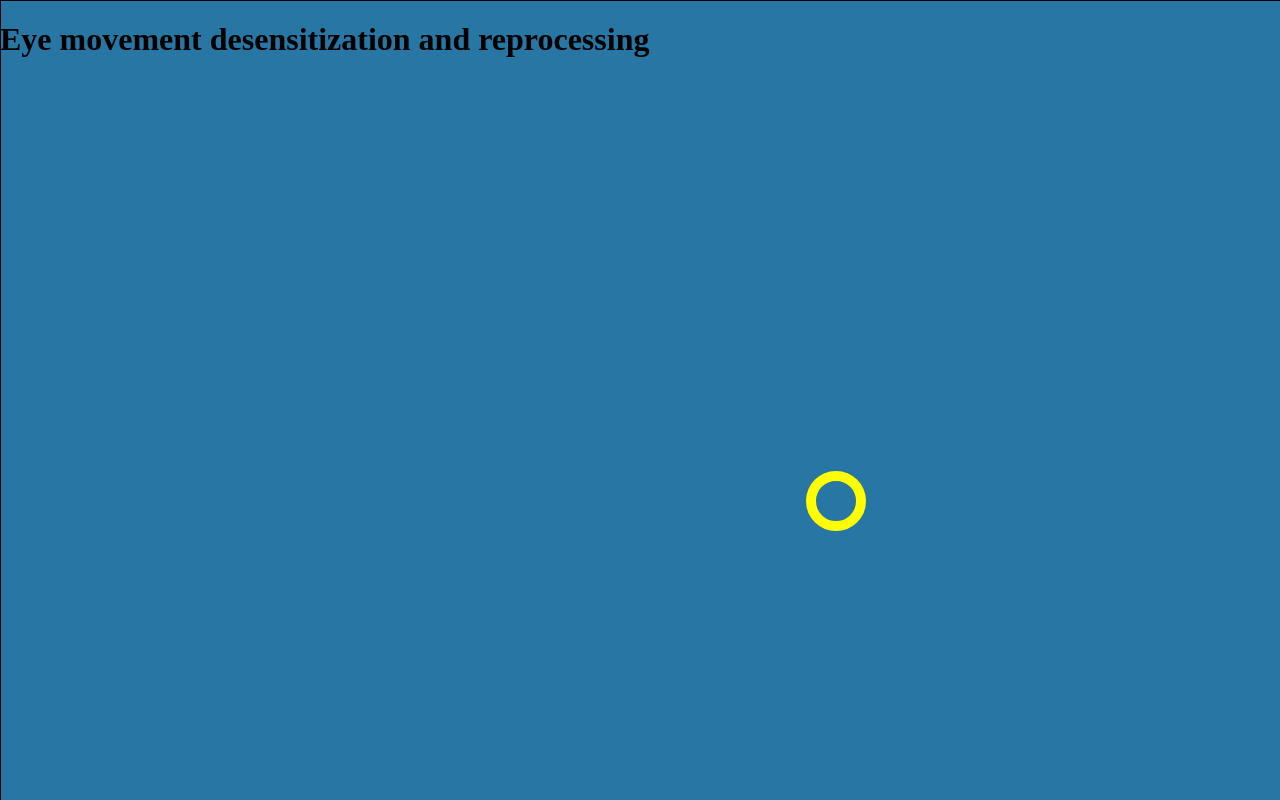
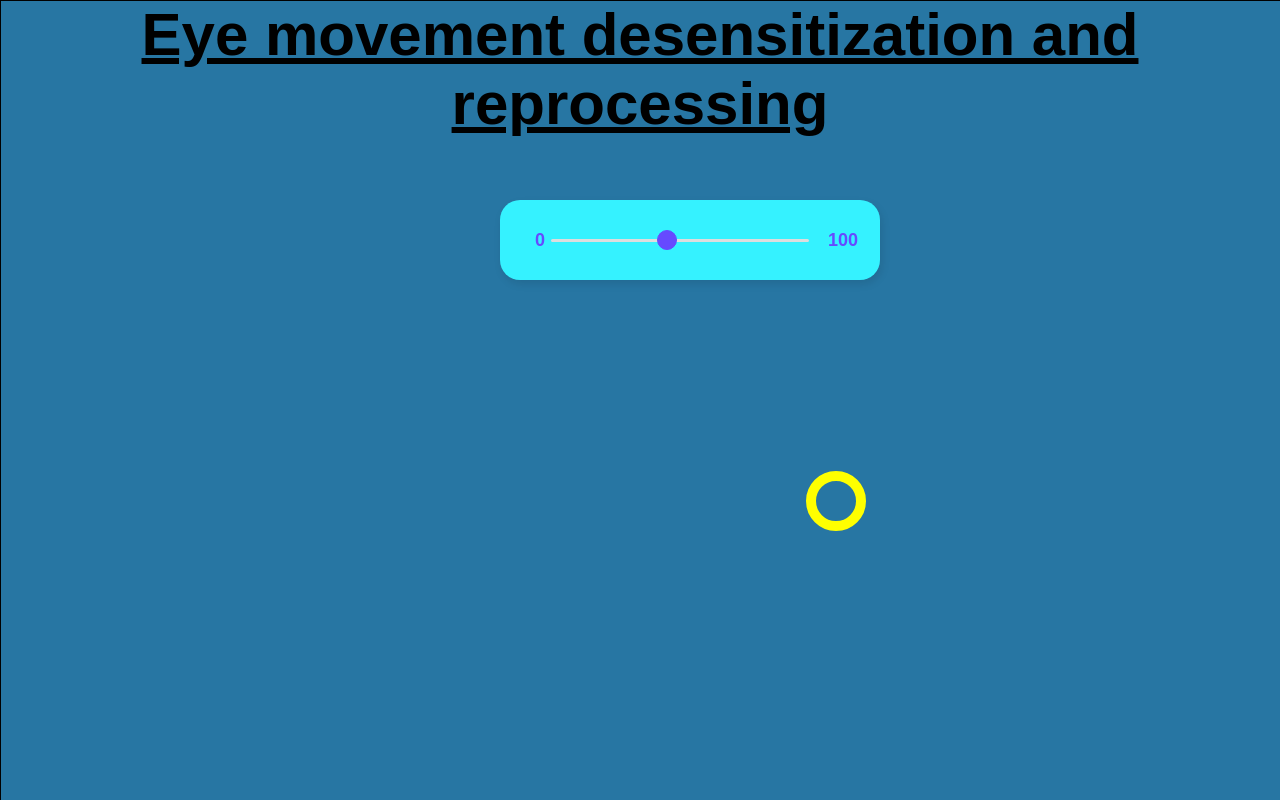
Before and after one commit to timhughesdev/EMDR, a plain HTML site: page index.html in a window 1280 px wide. Drawn offline with Linux system fonts and the light colour scheme.

Commit message:
index.css slider
Added slider

```diff
--- a/index.css
+++ b/index.css
@@ -1,12 +1,151 @@
 #canvas-wrap {
-    z-index: 1;
-    align-items: center;
+  z-index: 1;
+  align-items: center;
 }
 
 #overlay {
-    position: absolute;
-    align-items: center;
-    text-align: center;
+  position: absolute;
+  z-index: 1;
+  margin-left: auto;
+  margin-right: auto;
+  left: 0;
+  right: 0;
+  text-align: center;
+  font-size: 60px;
+  text-decoration: underline;
+}
 
+p,
+label {
+  position: absolute;
+  z-index: 1;
+  margin-left: auto;
+  margin-right: auto;
+  left: 0;
+  right: 0;
+  text-align: center;
+  font-size: 10px;
+  text-decoration: underline;
+}
 
+input {
+  margin: 0.4rem;
 }
+
+/* Slider */
+/* Slider */
+/* Slider */
+
+@import url("https://fonts.googleapis.com/css?family=Poppins:400,500,600,700&display=swap");
+* {
+  margin: 0;
+  padding: 0;
+  box-sizing: border-box;
+  font-family: "Poppins", sans-serif;
+}
+
+.range {
+  position: absolute;
+  top: 200px;
+  bottom: 0;
+  left: 500px;
+  right: 0;
+  z-index: 2222;
+  height: 80px;
+  width: 380px;
+  background: #35f2ff;
+  border-radius: 20px;
+  padding: 0 65px 0 45px;
+  box-shadow: 2px 4px 8px rgba(0, 0, 0, 0.1);
+}
+.sliderValue {
+  position: relative;
+  width: 110%;
+}
+.sliderValue span {
+  position: absolute;
+  height: 45px;
+  width: 45px;
+  transform: translateX(-70%) scale(0);
+  font-weight: 500;
+  top: -40px;
+  line-height: 55px;
+  z-index: 2;
+  color: #fff;
+  transform-origin: bottom;
+  transition: transform 0.3s ease-in-out;
+}
+.sliderValue span.show {
+  transform: translateX(-70%) scale(1);
+}
+.sliderValue span:after {
+  position: absolute;
+  content: "";
+  height: 100%;
+  width: 100%;
+  background: #664aff;
+  border: 3px solid #fff;
+  z-index: -1;
+  left: 50%;
+  transform: translateX(-50%) rotate(45deg);
+  border-bottom-left-radius: 50%;
+  box-shadow: 0px 0px 8px rgba(0, 0, 0, 0.1);
+  border-top-left-radius: 50%;
+  border-top-right-radius: 50%;
+}
+.field {
+  display: flex;
+  align-items: center;
+  justify-content: center;
+  height: 100%;
+  position: relative;
+}
+.field .value {
+  position: absolute;
+  font-size: 18px;
+  color: #664aff;
+  font-weight: 600;
+}
+.field .value.left {
+  left: -10px;
+}
+.field .value.right {
+  right: -43px;
+}
+.range input {
+  -webkit-appearance: none;
+  width: 100%;
+  height: 3px;
+  background: #ddd;
+  border-radius: 5px;
+  outline: none;
+  border: none;
+  z-index: 2222;
+}
+.range input::-webkit-slider-thumb {
+  -webkit-appearance: none;
+  width: 20px;
+  height: 20px;
+  background: red;
+  border-radius: 50%;
+  background: #664aff;
+  border: 1px solid #664aff;
+  cursor: pointer;
+}
+.range input::-moz-range-thumb {
+  -webkit-appearance: none;
+  width: 20px;
+  height: 20px;
+  background: red;
+  border-radius: 50%;
+  background: #664aff;
+  border: 1px solid #664aff;
+  cursor: pointer;
+}
+.range input::-moz-range-progress {
+  background: #664aff; /* this progress background is only shown on Firefox */
+}
+
+/* Slider */
+/* Slider */
+/* Slider */
```
Also changed, not shown: EMDR.js (+8 -0 lines).
